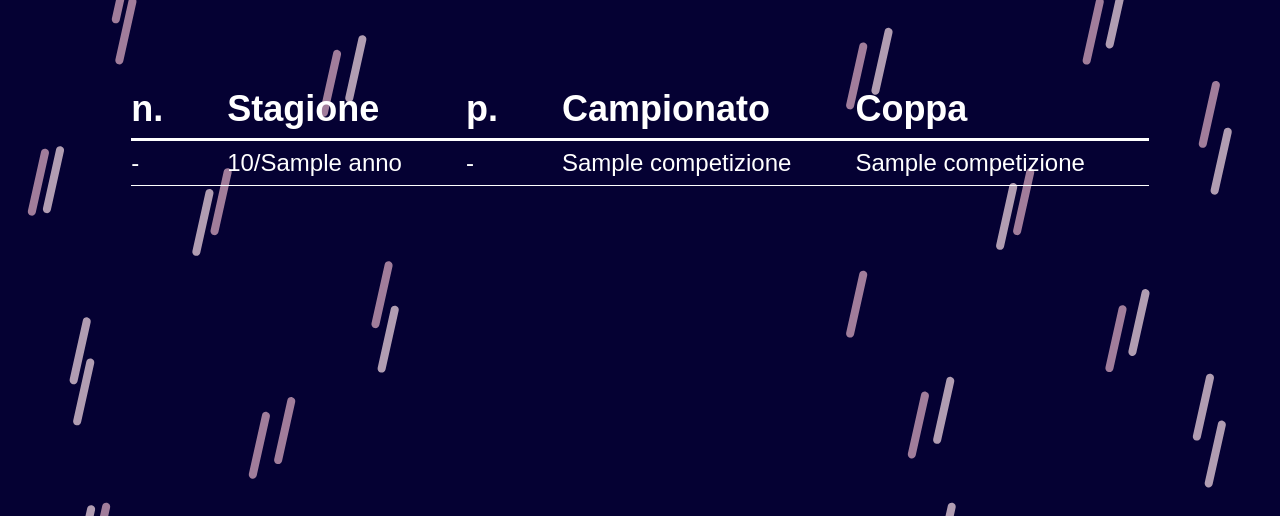
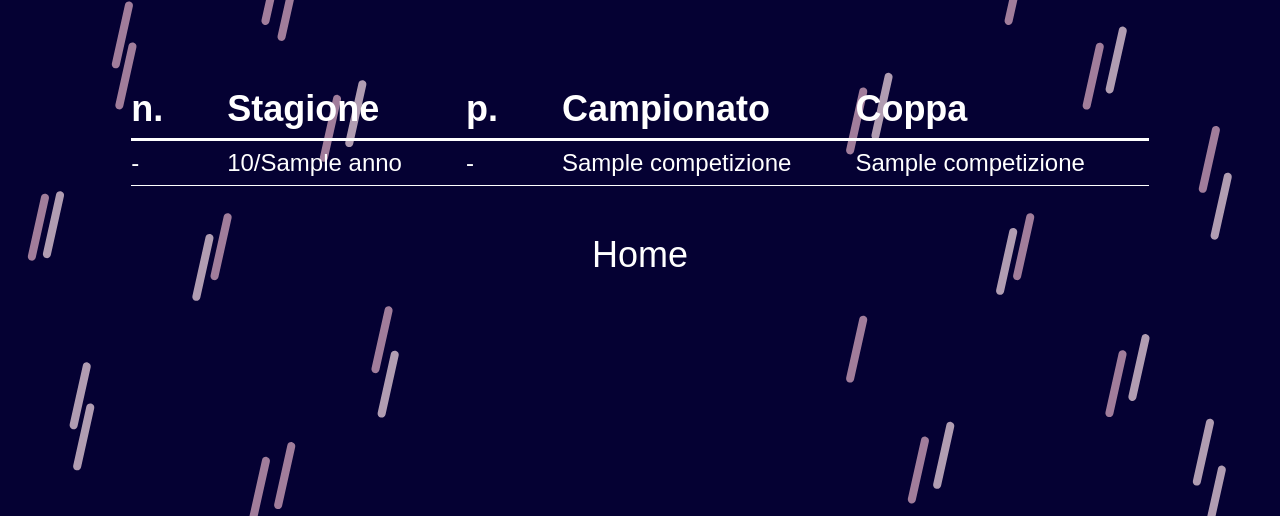
Before and after one commit to claudio-muroni/IFESIF-Flask, a Flask app: template templates/hof.html in a window 1280 px wide. Shown: the top 516 px of the page. Run offline with Flask 3, Linux system fonts and the light colour scheme; the template is opened without the code that fills it: most values are stand-ins (such as "Sample title", 1, 10 or a date in 2020); some web fonts are replaced.

Commit message:
WIP hall of fame

```diff
--- a/templates/hof.html
+++ b/templates/hof.html
@@ -22,4 +22,8 @@
         </table>
     </div>
 
+    <footer>
+        <a href="/">Home</a>
+    </footer>
+
 {% endblock %}
```
